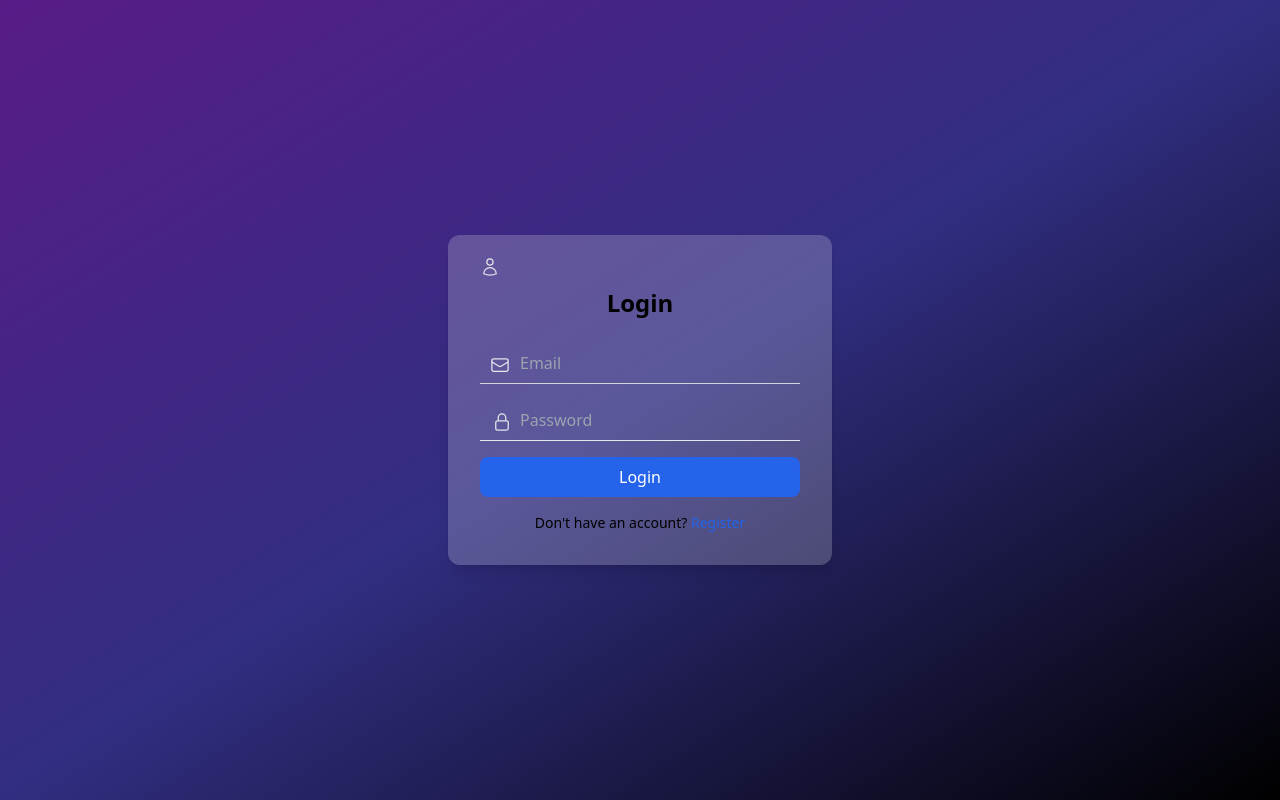
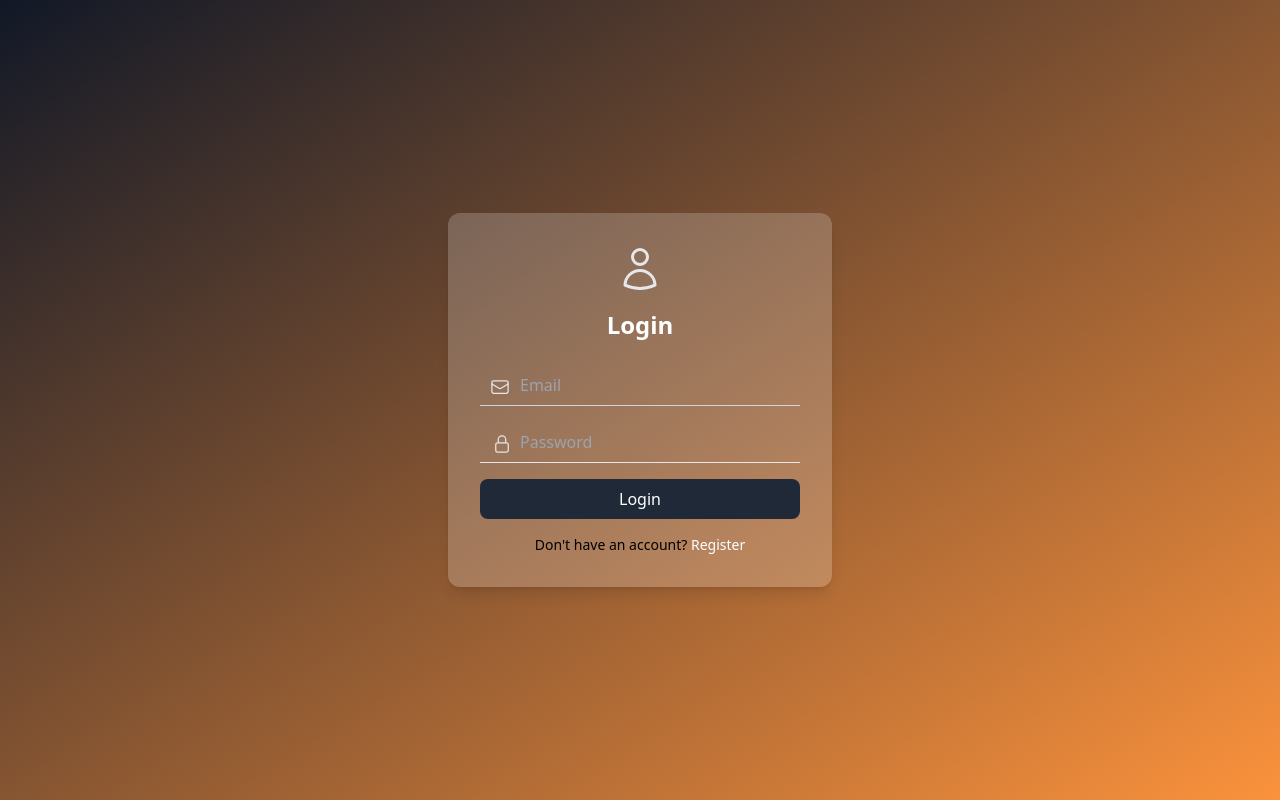
Before and after one commit to Jesafathima/Skillbridge, a React (Vite) app in the folder client/: page /login in a window 1280 px wide. Built offline with nearby package versions, Linux system fonts and the light colour scheme.

Commit message:
login page finished

```diff
--- a/client/src/pages/Login.jsx
+++ b/client/src/pages/Login.jsx
@@ -21,10 +21,12 @@ const Login = () => {
        }
     }
   return (
-     <div className="flex justify-center items-center h-screen  bg-gradient-to-br from-purple-900 via-indigo-900 to-black">
+    <div className="flex justify-center items-center h-screen  bg-gradient-to-br  from-gray-900 to-orange-400">
       <div className="bg-white p-8 rounded-xl shadow-lg w-96 bg-white/20">
-        <UserIcon className="left-3 top-1/2 -translate-y-1/2 w-5 h-5 text-gray-200" />
-        <h2 className="text-2xl font-bold mb-6 text-center">Login</h2>
+        <div className="flex flex-col items-center mb-4">
+          <UserIcon className="flex w-12 h-12 text-gray-200" />
+        </div>
+        <h2 className="text-2xl text-white font-bold mb-6 text-center">Login</h2>
         {error && <p className="text-red-500 text-center">{error}</p>}
 
         <form onSubmit={handlelogin} className="space-y-4">
@@ -40,11 +42,11 @@ const Login = () => {
             className="w-full pl-10 px-4 py-2 bg-transparent border-b focus:outline-none focus:ring focus:ring-blue-300" required/>
           </div>
 
-          <button type="submit" className="w-full bg-blue-600 text-white py-2 rounded-lg hover:bg-blue-700 transition"> Login</button>
+          <button type="submit" className="w-full bg-gray-800 text-white py-2 rounded-lg hover:bg-gray-600  transition"> Login</button>
         </form>
 
         <p className="mt-4 text-sm text-center">
-          Don't have an account? <a href="/register" className="text-blue-600 hover:underline">Register</a>
+          Don't have an account? <a href="/register" className="text-white hover:underline">Register</a>
         </p>
       </div>
      </div>
@@ -52,4 +54,3 @@ const Login = () => {
 };
 
 export default Login;
-//backdrop-blur-lg
```
